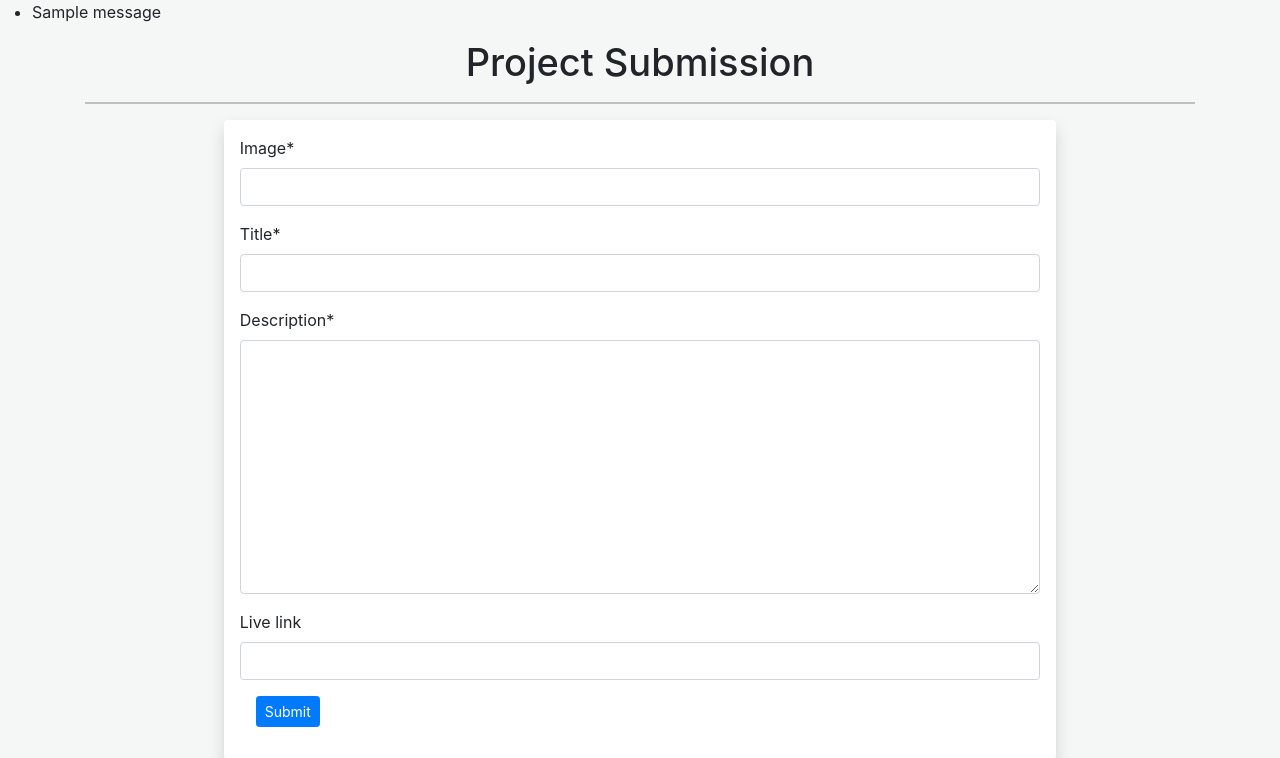
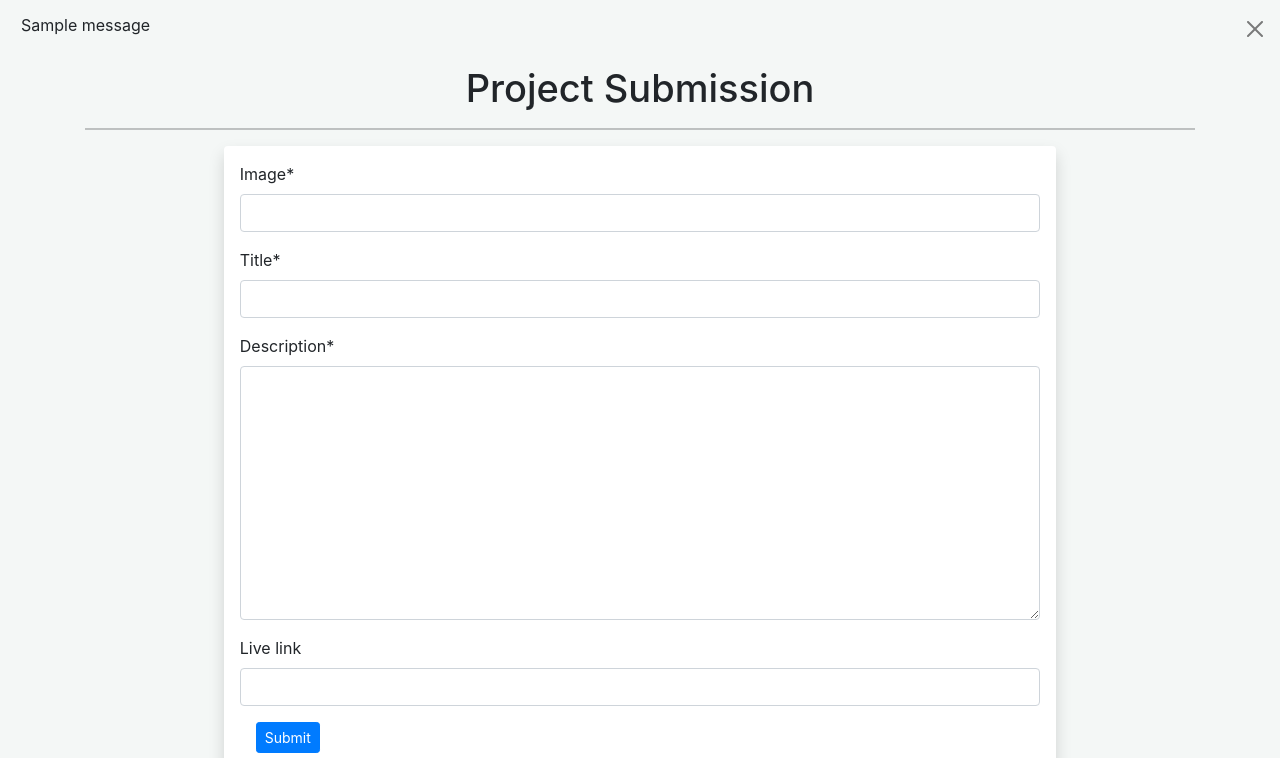
Before and after one commit to kipsang01/Project-Review, a Django app: page /newpost in a window 1280 px wide. Shown: the part 62-820 px from the top of the page. Run offline with Django 3.2, Linux system fonts and the light colour scheme; a user stored in the database is signed in; tables that the repository leaves empty hold one stand-in row (values such as "Sample post"); one stand-in notice (Sample message) is shown; some libraries are stand-ins or nearby versions.

Commit message:
Add flash messages

```diff
--- a/appreview/templates/base.html
+++ b/appreview/templates/base.html
@@ -20,15 +20,14 @@
     <div class="container-fluid">
     {% include 'navbar.html' %}
     {% if messages %}
-    <ul class="messages">
-        {% for message in messages %}
-        <li {% if message.tags %} class="{{ message.tags }}"{% endif %}>
-            {% if message.level == DEFAULT_MESSAGE_LEVELS.ERROR %}Important: {% endif %}
-            {{ message }}
-        </li>
-        {% endfor %}
-    </ul>
-        {% endif %}
+    {% for message in messages %}
+    <div class="alert alert-{% if message.tags %} {{message.tags}}{% endif %} alert-dismissible fade show" role="alert">
+        {{message}}
+        <button type="button" class="btn-close" data-bs-dismiss="alert" aria-label="Close"></button>
+      </div>
+      {% endfor %}
+      {% endif %}
+
 
     {% block content %}
     {% endblock  %}
```
